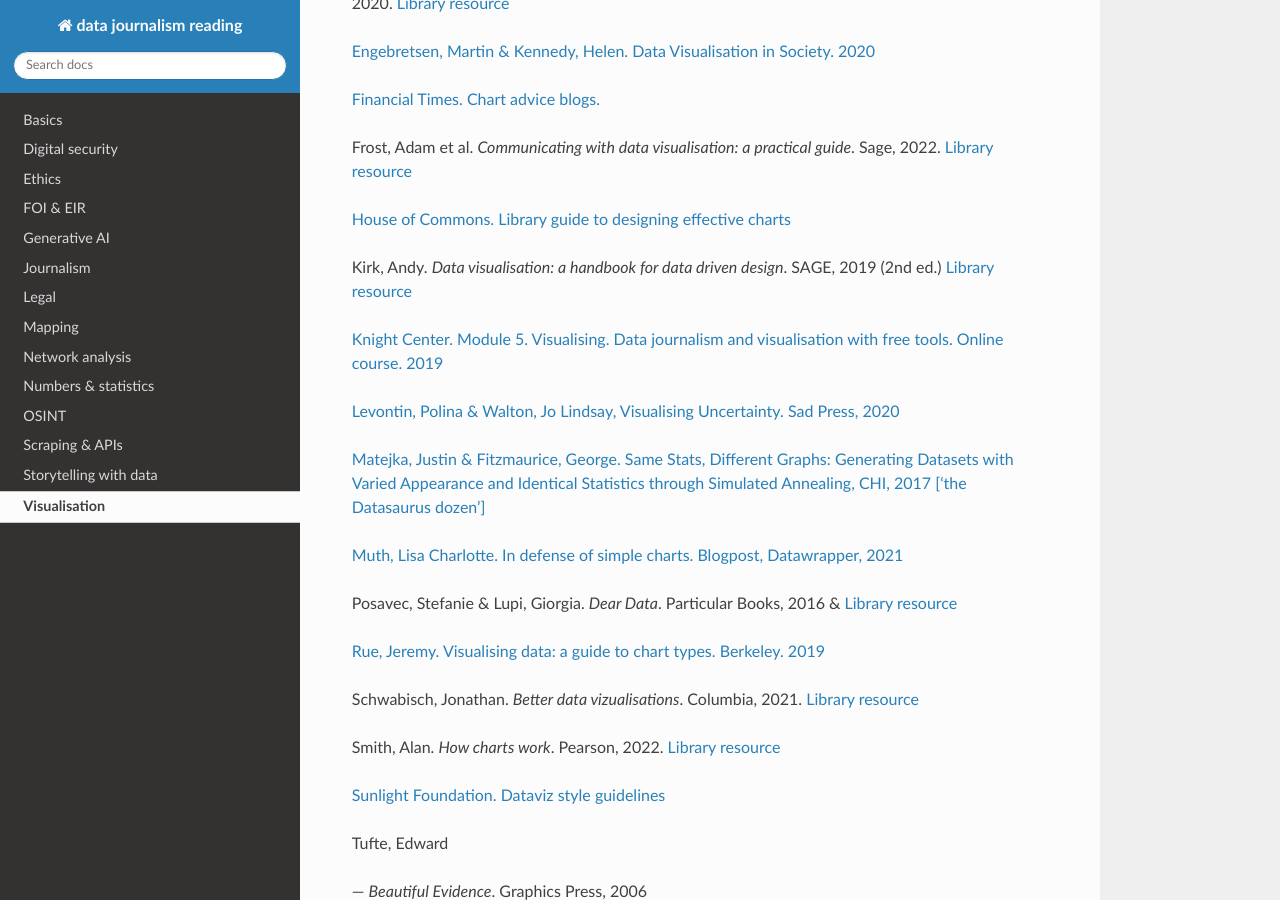
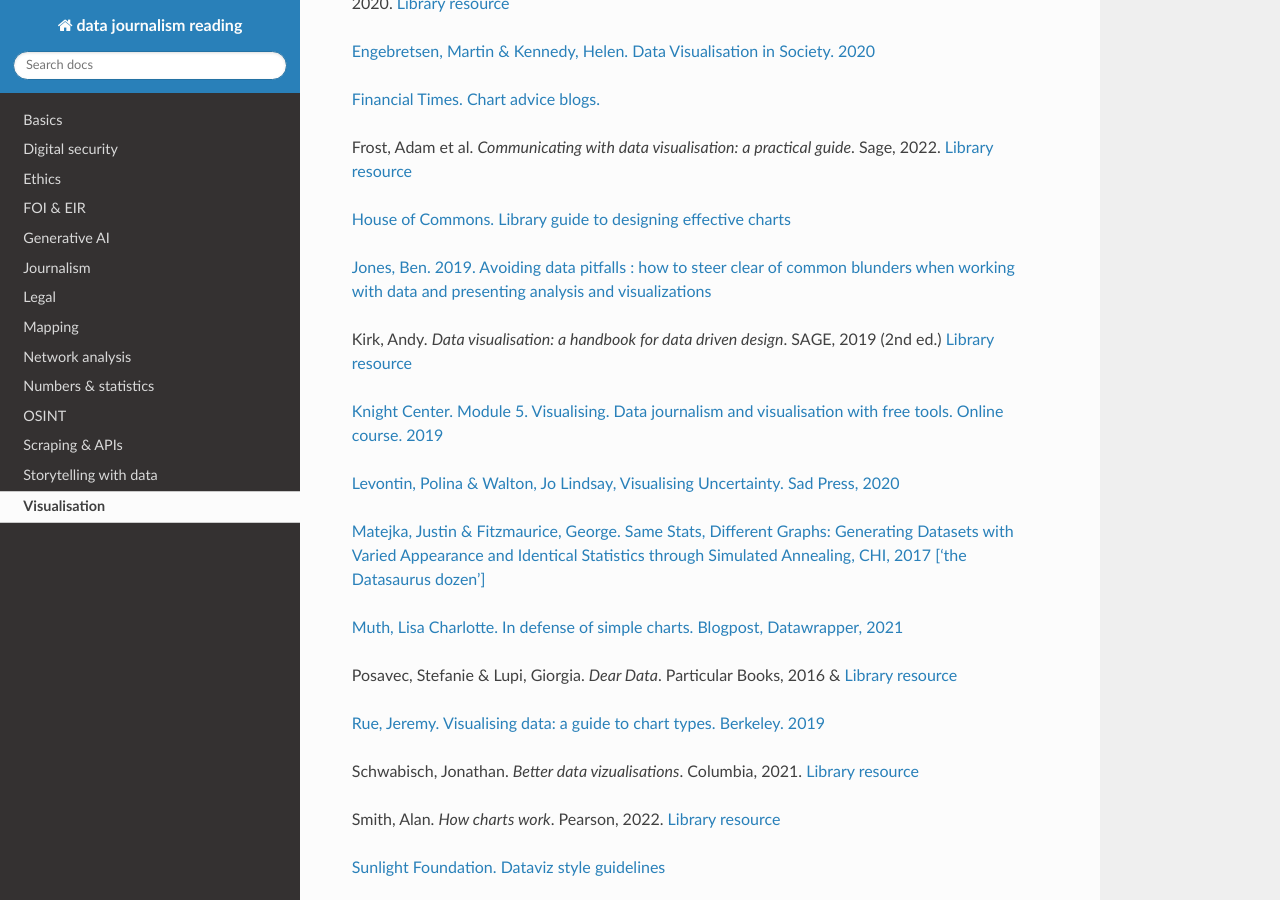
Before and after one commit to aodhanlutetiae/data_journalism_reading, a Sphinx documentation site: the page built from docs/source/viz.rst, in a window 1280 px wide and 900 px high, scrolled down 840 px. Built offline with Sphinx 7.4.7 and the Read the Docs theme 3.1.0, drawn with Linux system fonts in a browser that asks for light colours.

Commit message:
update viz

```diff
--- a/docs/source/genai.rst
+++ b/docs/source/genai.rst
@@ -16,6 +16,8 @@
 
 `Meyer, Erie & Harris Zachary. Made in America, Hidden by AI: AI Shopping Chatbots Reveal How Amazon and Walmart Hurt American Manufacturers and Deceive Shoppers, 2026. <https://scholarship.law.columbia.edu/law_economy/9/>`_
 
+`Burn-Murdoch, John & Murray, Clara. The AI Shift: How is AI changing the way FT data reporters work?. FT. 2026 <https://www.ft.com/content/1cc2516d-b718-4e2c-a3b2-1f8bd8acce01?syn-25a6b1a6=1>`_
+
 `Murgia, Madhumita. Generative AI exists because of the transformer. This is how it works. 2023. <https://ig.ft.com/generative-ai/>`_
 
 Narayanan, Arvind, & Kapoor, Sayash. AI snake oil: what artificial intelligence can do, what it can't, and how to tell the difference. 2024. `Library resource
--- a/docs/source/viz.rst
+++ b/docs/source/viz.rst
@@ -43,7 +43,9 @@
 `House of Commons. Library guide to designing effective
 charts <https://researchbriefings.files.parliament.uk/documents/SN05073/SN05073.pdf>`_
 
-Kirk, Andy. *Data visualisation: a handbook for data driven design*. SAGE, 2019 (2nd ed.) `Library resource <https://librarysearch.cardiff.ac.uk/permalink/44WHELF_CAR/c1t5b/alma9911831176702420>`_
+`Jones, Ben. 2019. Avoiding data pitfalls : how to steer clear of common blunders when working with data and presenting analysis and visualizations <https://librarysearch.cardiff.ac.uk/permalink/44WHELF_CAR/1g7j5sa/alma9911773030202420>`_
+
+Kirk, Andy. *Data visualisation: a handbook for data driven design*. SAGE, 2019 (2nd ed.) `Library resource <https://librarysearch.cardiff.ac.uk/permalink/44WHELF_CAR/ouid0o/alma9911513763702420>`_
 
 `Knight Center. Module 5. Visualising. Data journalism and
 visualisation with free tools. Online course.
```
